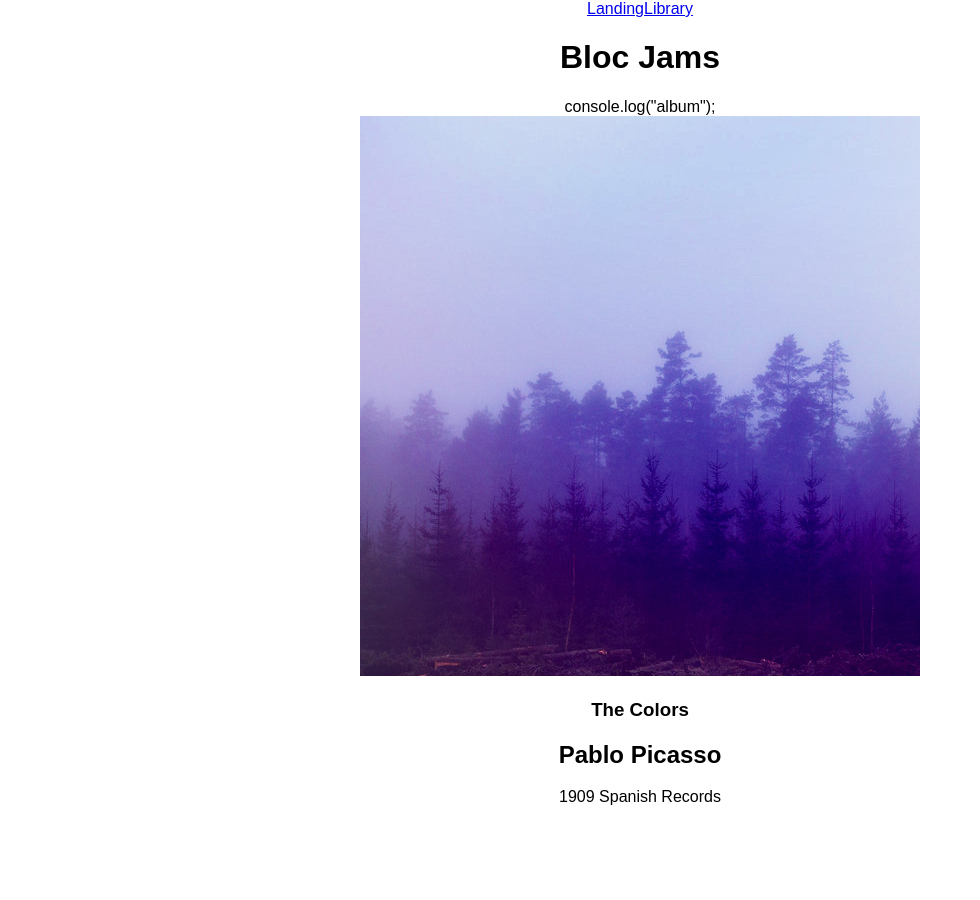
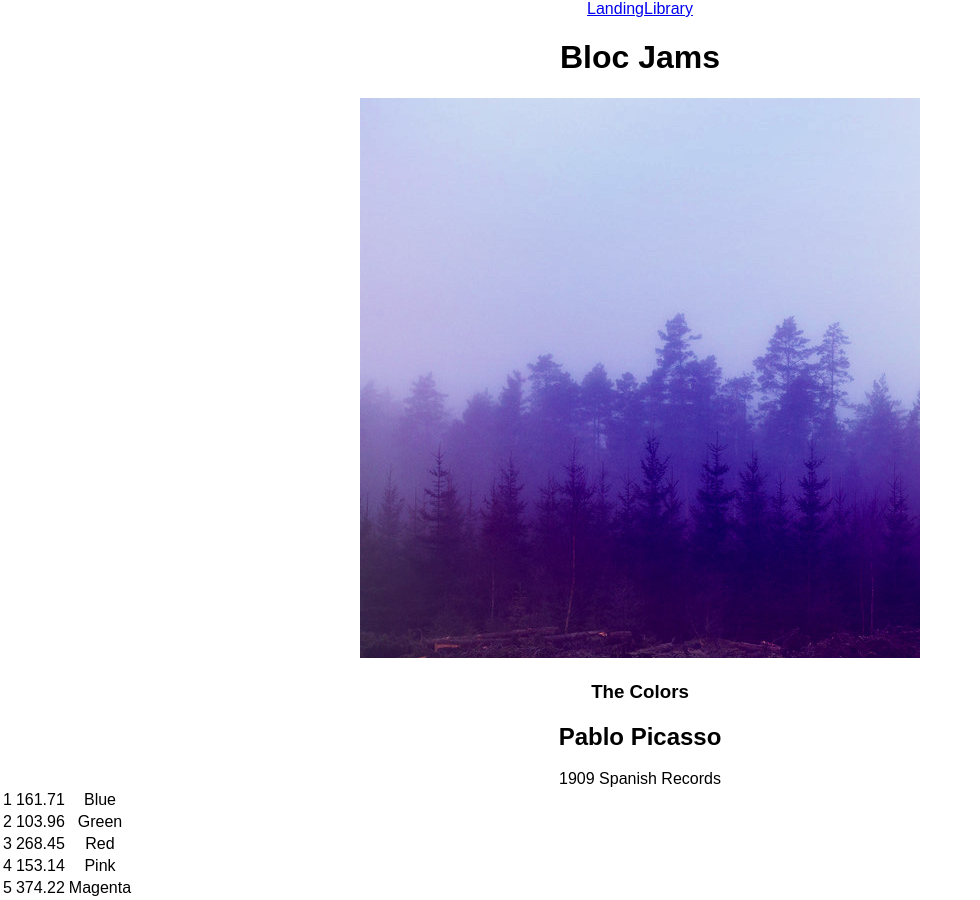
Before and after one commit to bdougie/bloc-jams-react, a React (Create React App) app: page /album/the-colors in a window 1280 px wide. Shown: the whole page, without its empty margins (0-980 px from the left). Before the commit the page ends 806 px from the top, so only its background shows below. Built offline with nearby package versions, Linux system fonts and the light colour scheme.

Commit message:
song list details added

```diff
--- a/src/components/Album.js
+++ b/src/components/Album.js
@@ -18,7 +18,6 @@
         return (
 
                 <section className="album">
-                console.log("album");
                 <section id="album-info">
                 <img id="album-cover-art" src={this.state.album.albumCover} alt={this.state.album.title}/>
 
@@ -36,9 +35,16 @@
                   <col id="song-duration-column" />
                   </colgroup>
                   <tbody>
-                  </tbody>
+                {this.state.album.songs.map( (song,index) =>
+                <tr key={index}>
+                                            <td className="song-number">{index+1}</td>
+                                            <td className="song-duration">{song.duration}</td>
+                                            <td className="song-title">{song.title}</td>
+
+                </tr>
+                )}
+                </tbody>
                 </table>
-
                 </section>
                 );
     }
```
